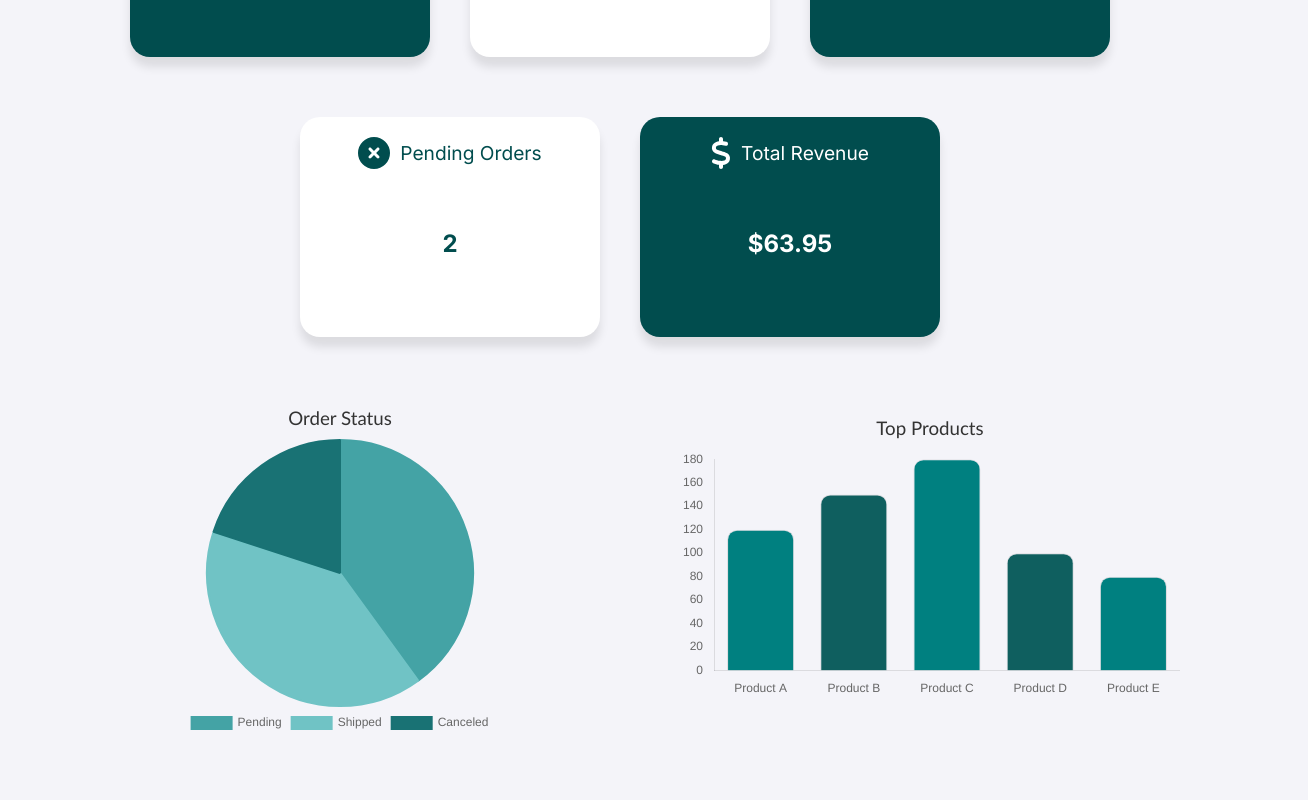
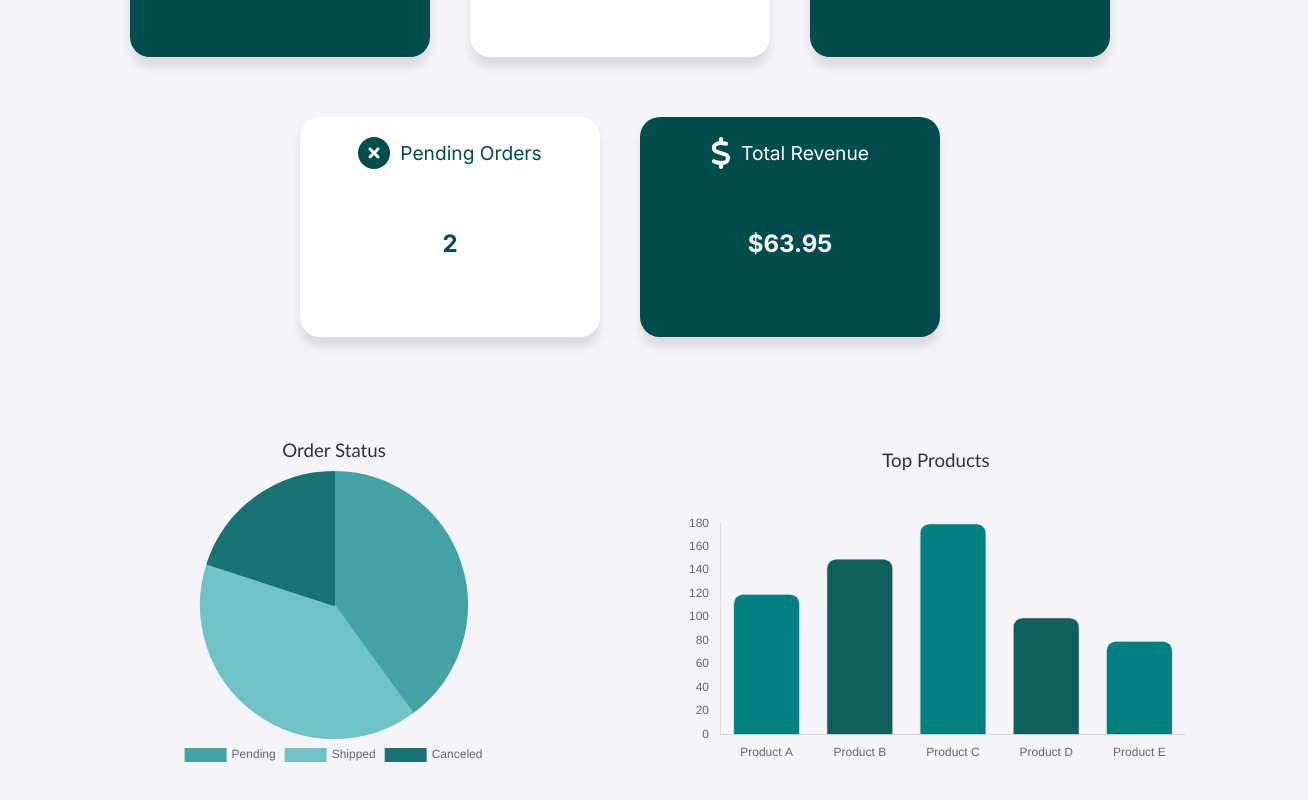
Before and after one commit to usama-codes/medify, a React (Create React App) app: page /orders in a window 1280 px wide. Shown: the part 278-1078 px from the top of the page, 1308 px wide, since content can reach past the window. Built offline with nearby package versions, Linux system fonts and the light colour scheme.

Commit message:
General UI tweaks

```diff
--- a/src/App.css
+++ b/src/App.css
@@ -221,7 +221,6 @@ img{
     border-radius: 50%;
     padding: 0;
     top: 20px;
-    right: 30px;
     position: absolute;
     object-fit: cover;
 }
@@ -433,17 +432,31 @@ img{
 
 .charts-container {
   display: flex;
+  justify-content: space-between;
+  align-items: flex-start;
+  height: 400px;
   flex-wrap: nowrap;
-  gap: 20px;
-  justify-content: space-between;
-  margin-left: 0;
+  gap: 2rem;
+  margin: 2rem;
+  transition: all 0.3s ease;
+}
+
+.sidebar-open .charts-container {
+  flex-direction: column;
+  margin-left: 100px;
 }
 
 .charts-container .pie-chart,
-.charts-container .top-selling-products {
-  flex: 1 1 50%; /* Adjust the width of the charts */
-  min-width: 300px; /* Minimum width to ensure charts don't get too small */
-  max-width: 50%;
+.charts-container .bar-chart {
+  flex: 1; /* Adjust the width of the charts */
+  width: 100%;
+  height: 400px;
+  transition: all 0.3s ease;
+}
+
+.sidebar-open .pie-chart,
+.sidebar-open .bar-chart {
+  width: calc(100% - 2rem);
 }
 
 .order-list {
@@ -494,7 +507,7 @@ img{
   overflow-x: hidden;
 }
 
-.order-pharmacy.sidebar-open {
+.card-container.sidebar-open {
   height: 100vh;
   width: 250px; /* Set a fixed width for the sidebar */
   position: fixed;
@@ -504,17 +517,6 @@ img{
   z-index: 1; /* Ensure the sidebar is above other elements */
 }
 
-.order-pharmacy.sidebar-open .main-content {
-  margin-left: 275px; /* Adjust based on the sidebar width */
-  width: calc(100% - 275px); /* Adjust based on the sidebar width */
-}
-
-.order-pharmacy.sidebar-open .order-stats {
-  width: calc(100% - 275px); /* Adjust based on the sidebar width */
-  margin-left: 100px;
-  gap: 20px 100px;
-  justify-content: center;
-}
 
 .order-pharmacy .header {
   display: flex;
@@ -528,13 +530,7 @@ img{
   margin-top: 30px;
 }
 
-.order-pharmacy {
-  padding: 0;
-  margin: 0;
-  font-family: 'Inter', sans-serif;
-  display: flex;
-  height: 100vh;
-}
+
 
 .order-stats {
   display: flex;
@@ -556,6 +552,10 @@ img{
   margin-top: -20px;
 }
 
+.searchInputWrapper.sidebar-open {
+  margin-left: 70px;
+}
+
 .pie-chart {
   margin-bottom: 40px;
   margin-top: 50px;
@@ -571,9 +571,10 @@ img{
 }
 
 .barChart {
-  height: 400px;
+  height: 100%;
   width: 500px;
   padding: 10px;
+  margin-top: 2rem;
 }
 
 .order-list {
--- a/src/components/BarChart.jsx
+++ b/src/components/BarChart.jsx
@@ -48,6 +48,7 @@ const barChartOptions = {
       grid: {
         display: false, // Remove grid lines on the Y-axis
       },
+      suggestedMax: 100,
     },
   },
 };
--- a/src/components/HomePharmacy.jsx
+++ b/src/components/HomePharmacy.jsx
@@ -2,13 +2,13 @@ import "../App.css";
 import React, { useState, useEffect, useContext } from "react";
 import { Link } from "react-router-dom";
 import Card from "./Card";
-import ProfilePic from "./ProfilePic";
+import Username from "./Username";
 import SideBar from "./SideBar";
 import { SidebarContext } from "./SideBarContext";
 import { NotificationContext } from "./NotificationsContext";
 import { FontAwesomeIcon } from "@fortawesome/react-fontawesome";
 import { faBoxOpen, faMoneyBillWave, faVials, faBell, faPills } from "@fortawesome/free-solid-svg-icons";
-import { faBell as faBellRegular } from "@fortawesome/free-regular-svg-icons"; // Import regular bell icon
+import { faBell as faBellRegular } from "@fortawesome/free-regular-svg-icons";
 
 function HomePharmacy() {
   const [greeting, setGreeting] = useState("");
@@ -55,7 +55,7 @@ function HomePharmacy() {
       <div className="content">
         <div className="profile-container">
           <div className="profile-section">
-            <ProfilePic className="userProfile" />
+            <Username className="userProfile" />
           </div>
           <div className="notifications-section" style={{width: '50px', marginRight: '100px', position: 'relative'}}>
             <Link to="/notifications" className="notification-link">
--- a/src/components/OrderPharmacy.jsx
+++ b/src/components/OrderPharmacy.jsx
@@ -424,7 +424,7 @@ return (
           <div className="no-results"><h2>No results found</h2></div>
         ) : (
           <div className="table-container">
-            <table className="order-table">
+            <table className="table">
               <thead>
                 <tr>
                   <th className="checkbox-cell">
--- a/src/components/ProfilePic.jsx
+++ /dev/null
@@ -1,12 +0,0 @@
-import React from 'react'
-import ironman from '../assets/ironman.jpeg'
-function ProfilePic() {
-  return (
-    <div>
-      <h2 className='username'>User Name</h2>
-      <img src={ironman} alt="User profile" className='userProfile'/>
-    </div>
-  )
-}
-
-export default ProfilePic;
--- /dev/null
+++ b/src/components/Username.jsx
@@ -0,0 +1,10 @@
+import React from 'react'
+function Username() {
+  return (
+    <div>
+      <h2 className='username'>User Name</h2>
+    </div>
+  )
+}
+
+export default Username;
```
